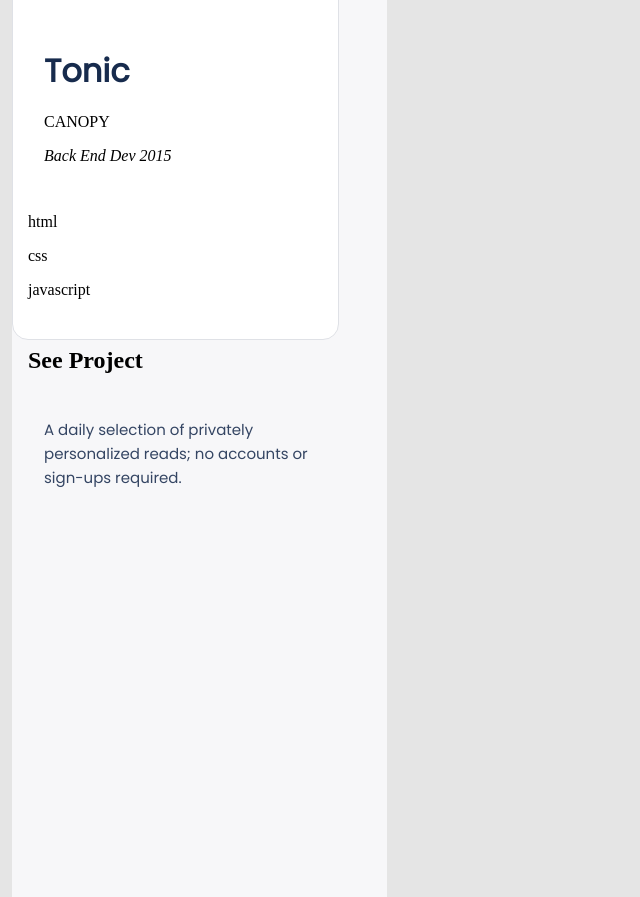
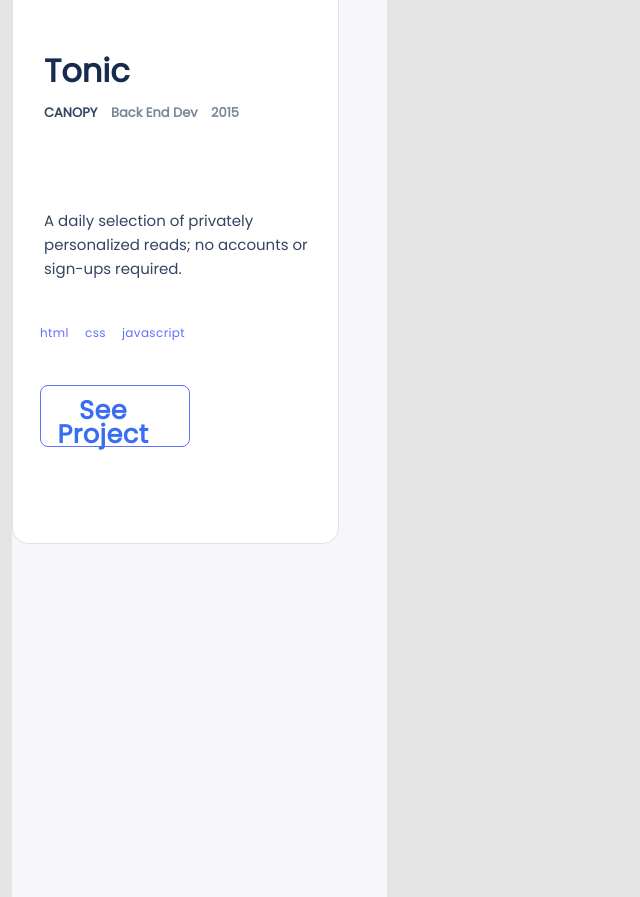
Before and after one commit to Kidd254/Kidd254.github.io, a website: page index.html in a window 1280 px wide. Shown: the part 1846-2743 px from the top of the page, without its empty margins (0-640 px from the left). Drawn offline with Linux system fonts and the light colour scheme.

Commit message:
modified html and css files

```diff
--- a/index.html
+++ b/index.html
@@ -106,11 +106,11 @@
             </div>
             <div class="left-block2">
                 <div class="frame2">
-                    <div class="title">Tonic</div>
-                    <div class="sub">
-                        <p class="can">CANOPY</p>
-                        <i class="list1"> Back End Dev</i>
-                        <i class="list2"> 2015 </i>
+                    <div class="title2">Tonic</div>
+                    <div class="sub2">
+                        <p class="can2">CANOPY</p>
+                        <i class="list11"> Back End Dev</i>
+                        <i class="list22"> 2015 </i>
 
                     </div>
                 </div>
--- a/style.css
+++ b/style.css
@@ -315,7 +315,7 @@
 
 .container3 {
   width: 327px;
-  height: 596px;
+  height: 800px;
   margin-top: 24px;
   left: 24px;
   padding: 16px;
@@ -391,9 +391,182 @@
 }
 
 .tags2 {
-
+  width: 203px;
+  height: 24px;
+  margin-top: 12px;
+  gap: 8px;
+  display: flex;
+  flex-direction: row;
+  align-items: center;
+  padding: 0;
+  flex: none;
+  order: 2;
+  flex-grow: 0;
 }
 
-action2 {
+.text11 {
+  width: 29px;
+  height: 16px;
+  margin: 4px 4px 4px 12px;
+  font-family: 'Poppins', sans-serif;
+  font-style: normal;
+  font-weight: 500;
+  font-size: 12px;
+  line-height: 16px;
+  letter-spacing: 0.03em;
+  color: #6070ff;
+  flex: none;
+  order: 0;
+  flex-grow: 0;
+}
 
+.text22 {
+  width: 21px;
+  height: 16px;
+  margin: 4px 4px 4px;
+  font-family: 'Poppins', sans-serif;
+  font-style: normal;
+  font-weight: 500;
+  font-size: 12px;
+  line-height: 16px;
+  letter-spacing: 0.03em;
+  color: #6070ff;
+  flex: none;
+  order: 0;
+  flex-grow: 0;
 }
+
+.text33 {
+  width: 65px;
+  height: 16px;
+  margin: 4px 4px 4px;
+  font-family: 'Poppins', sans-serif;
+  font-style: normal;
+  font-weight: 500;
+  font-size: 12px;
+  line-height: 16px;
+  letter-spacing: 0.03em;
+  color: #6070ff;
+  flex: none;
+  order: 0;
+  flex-grow: 0;
+}
+
+.action2 {
+  width: 295px;
+  height: 72px;
+  margin-top: 12px;
+  margin-left: 12px;
+  flex: none;
+  order: 3;
+  flex-grow: 0;
+}
+
+.see2 {
+  width: 124px;
+  height: 48 px;
+  margin-top: 12px;
+  padding: 12px;
+  border: 1px solid #6070FF;
+  box-sizing: flex;
+  flex-direction: row;
+  align-items: center;
+  gap: 10px;
+  position: absolute;
+  margin-left: 0px;
+  margin-top: 16px;
+  border-radius: 8px;
+}
+
+.see-it2 {
+  width: 100px;
+  height: 24px;
+  margin-top: 12px;
+  font-family: 'Poppins', sans-serif;
+  font-style: normal;
+  font-weight: 500;
+  font-size: 17px;
+  line-height: 24px;
+  display: flex;
+  align-items: center;
+  text-align: center;
+  letter-spacing: 0.03em;
+  color: #396df2;
+  flex: none;
+  order: 0;
+  flex-grow: 0;
+}
+
+.title2 {
+  width: 295px;
+  height: 36px;
+  font-family: 'Poppins';
+  font-style: normal;
+  font-weight: 700;
+  font-size: 32px;
+  line-height: 44px;
+  color: #172b4d;
+  flex: none;
+  order: 0;
+  flex-grow: 0;
+}
+
+.sub2 {
+  width: 236px;
+  height: 32px;
+  top: 48px;
+  gap: 12px;
+  display: flex;
+  flex-direction: row;
+  align-items: center;
+  padding: 0;
+  gap: 12px;
+  flex: none;
+  order: 1;
+  flex-grow: 0;
+}
+
+.can2 {
+  width: 55px;
+  height: 16px;
+  top: 8px;
+  font-family: 'Poppins', sans-serif;
+  font-style: normal;
+  font-weight: 600;
+  font-size: 13px;
+  line-height: 16px;
+  color: #344563;
+  flex: none;
+  order: 0;
+  flex-grow: 0;
+}
+
+.list11 {
+  width: 88px;
+  height: 16px;
+  top: 8px;
+  font-family: 'Poppins', sans-serif;
+  font-style: normal;
+  font-weight: 600;
+  font-size: 13px;
+  line-height: 16px;
+  color:#7a869a;
+  flex: none;
+  order: 0;
+  flex-grow: 0;
+}
+
+.list22 {
+  width: 29px;
+  height: 16px;
+  top: 8px;
+  font-family: 'Poppins', sans-serif;
+  font-style: normal;
+  font-weight: 600;
+  font-size: 13px;
+  line-height: 16px;
+  color:#7a869a;
+  flex: none;
+  order: 0;
+  flex-grow: 0;
+}
```
